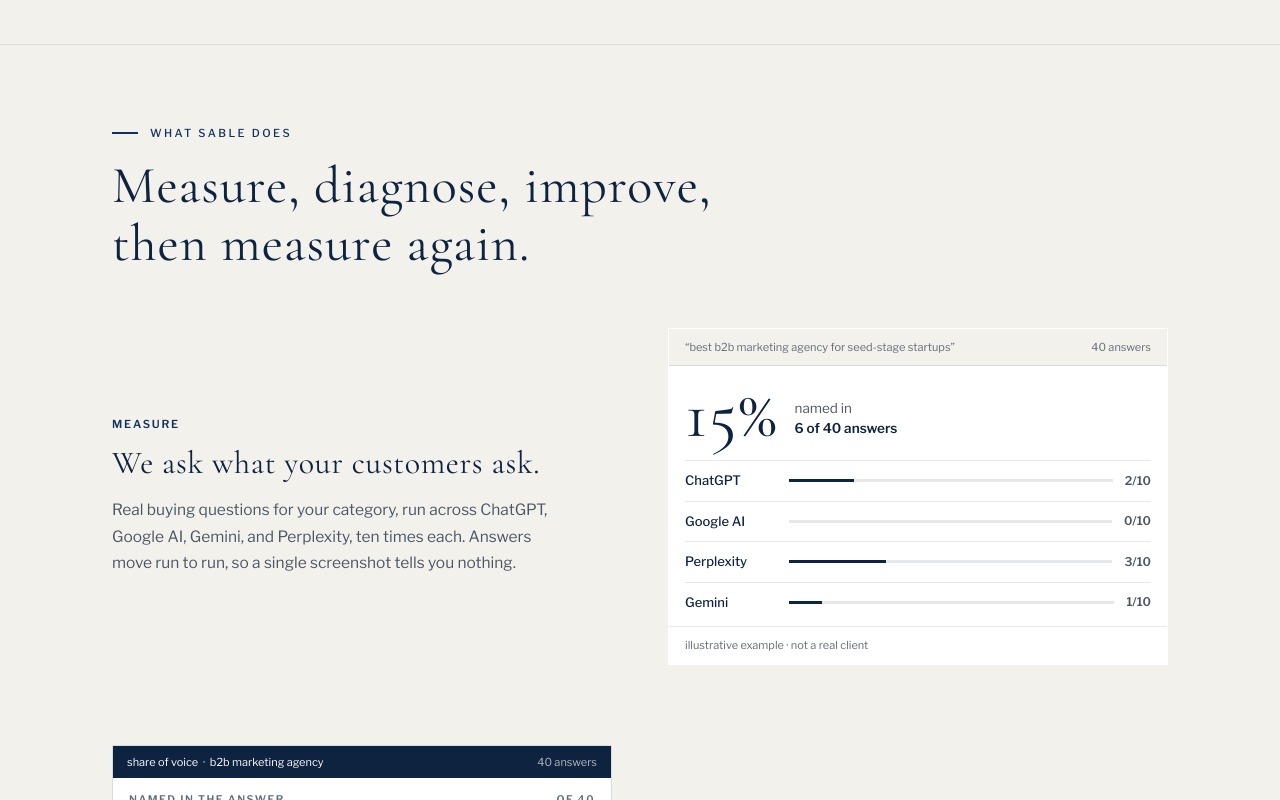
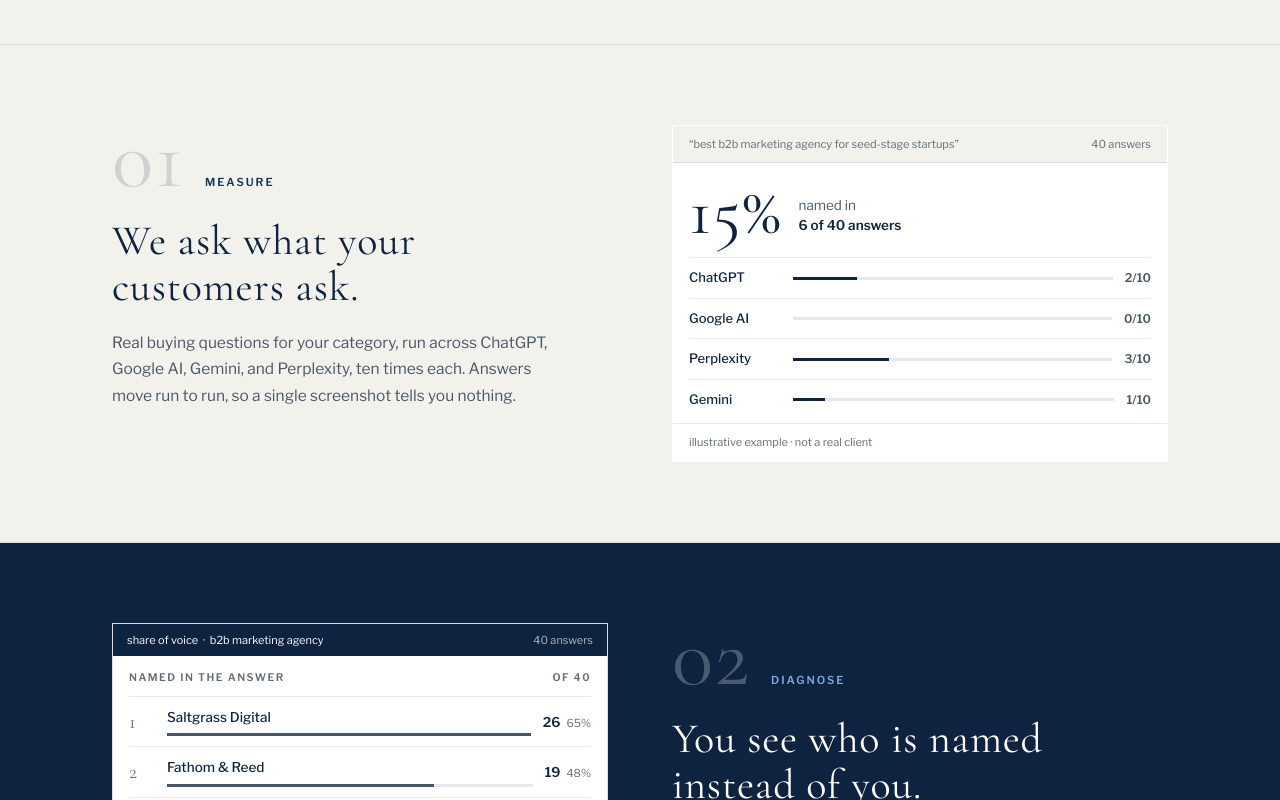
Before and after one commit to jtnoji/geoWebsite, a Next.js app: page / in a window 1280 px wide. Shown: the part 2880-3680 px from the top of the page. Built offline with nearby package versions, Linux system fonts and the light colour scheme.

Commit message:
reformatting v6

```diff
--- a/app/page.tsx
+++ b/app/page.tsx
@@ -337,43 +337,84 @@
       </section>
 
       {/* ---- 4. WHAT SABLE DOES -----------------------------------------
-          Four capabilities, each paired with the artifact it produces rather
-          than with a paragraph about it. Alternating sides so the page has a
-          rhythm to scroll rather than four identical rows.
+          Four capabilities, each its own full-bleed section, ALTERNATING navy
+          and paper. This is the pacing change: the page used to run one dark
+          hero and then eight paper sections, which is why it scrolled like a
+          document. Now the surface flips four times on the way down and the
+          reader feels the progression instead of reading that there is one.
+
+          The artifacts are all white cards, which is what makes the flip work
+          in both directions: on paper they sit in the page, on navy they are
+          the lit object in a dark room.
 
           Improve carries FoundationList, which restores the four technical
           foundations to the site: they were the largest block orphaned by the
           conversion pass, and "what we would fix" is where they belong. */}
-      <section id="features" className="scroll-mt-20 border-b border-line">
+      <div id="features" className="scroll-mt-20">
+        {CAPABILITIES.map((cap, i) => {
+          const dark = i % 2 === 1;
+          return (
+            <section
+              key={cap.key}
+              className={dark ? "bg-ink text-white" : "border-b border-line"}
+            >
               <div className={SECTION}>
-          <div data-reveal className="max-w-[620px]">
-            <RuleEyebrow>What Sable does</RuleEyebrow>
-            <h2 className={`mt-4 ${H2}`}>
-              Measure, diagnose, improve, then measure again.
-            </h2>
+                {/* items-start + a sticky copy column. Improve's artifact is
+                    the four-foundation list and runs ~1400px; centred against
+                    it, the copy floated in the middle of an empty half. Now it
+                    holds at the top and rides the artifact down, which also
+                    gives the long section a reason to be long. */}
+                <div className="grid items-start gap-10 md:grid-cols-2 md:gap-16">
+                  <div
+                    data-reveal
+                    className={`min-w-0 md:sticky md:top-28 ${
+                      i % 2 === 1 ? "md:order-2" : ""
+                    }`}
+                  >
+                    {/* The numeral is the spine. Oversized, serif, and set
+                        against the eyebrow rather than above it, so each
+                        section opens on a mark you can find at a glance while
+                        scrolling. Four of them in sequence is the tactile
+                        sense of progression the cards were not giving. */}
+                    <div className="flex items-baseline gap-5">
+                      <span
+                        aria-hidden="true"
+                        className={`display text-[clamp(52px,7vw,86px)] leading-[0.8] ${
+                          dark ? "text-white/25" : "text-ink/15"
+                        }`}
+                      >
+                        {String(i + 1).padStart(2, "0")}
+                      </span>
+                      <p
+                        className={`font-mono text-[11px] font-semibold uppercase tracking-[0.18em] ${
+                          dark ? "text-sky" : "text-accent"
+                        }`}
+                      >
+                        {cap.eyebrow}
+                      </p>
                     </div>
 
-          <div className="mt-14 flex flex-col gap-16 md:gap-20">
-            {CAPABILITIES.map((cap, i) => (
-              <div
-                key={cap.key}
-                className="grid items-center gap-9 md:grid-cols-2 md:gap-14"
+                    <h3
+                      className={`display mt-6 text-[clamp(28px,3.4vw,42px)] leading-[1.1] text-pretty ${
+                        dark ? "text-white" : "text-ink"
+                      }`}
                     >
-                <div
-                  data-reveal
-                  className={`min-w-0 ${i % 2 === 1 ? "md:order-2" : ""}`}
-                >
-                  <p className="font-mono text-[11px] font-semibold uppercase tracking-[0.16em] text-accent">
-                    {cap.eyebrow}
-                  </p>
-                  <h3 className="display mt-3 text-[clamp(24px,2.7vw,32px)] leading-[1.15] text-ink text-pretty">
                       {cap.heading}
                     </h3>
-                  <p className="mt-4 max-w-[440px] text-[15.5px] leading-[1.7] text-ink-soft">
+                    <p
+                      className={`mt-5 max-w-[440px] text-[15.5px] leading-[1.7] ${
+                        dark ? "text-white/75" : "text-ink-soft"
+                      }`}
+                    >
                       {cap.body}
                     </p>
                   </div>
-                <div data-reveal="scale" style={delay(120)} className="min-w-0">
+
+                  <div
+                    data-reveal="scale"
+                    style={delay(120)}
+                    className="min-w-0"
+                  >
                     {cap.key === "measure" && <FoldReadout />}
                     {cap.key === "diagnose" && <ShareOfVoice />}
                     {cap.key === "improve" && <FoundationList />}
@@ -387,10 +428,11 @@
                     )}
                   </div>
                 </div>
-            ))}
-          </div>
               </div>
             </section>
+          );
+        })}
+      </div>
 
       {/* ---- 5. PROOF ----------------------------------------------------
           One sample result, with the repeated-run methodology folded into it
--- a/components/LiveAnswer.tsx
+++ b/components/LiveAnswer.tsx
@@ -97,7 +97,7 @@
       {/* The answers, stacked in one grid cell exactly like the questions, so
           the panel never changes height as they swap. */}
       <div className="grid px-4 pb-4 pt-3.5">
-        {PROMPT_DEMO.questions.map(({ q, engine, answer }, i) => (
+        {PROMPT_DEMO.questions.map(({ q, engine, lead }, i) => (
           <div
             key={q}
             className="prompt-answer col-start-1 row-start-1"
@@ -112,12 +112,28 @@
               {engine}
             </p>
             <p className="mt-2 text-[14.5px] leading-[1.6] text-white/85">
-              {answer}
+              {lead}
             </p>
-            <p className="mt-3.5 inline-flex items-center gap-2.5 rounded-lg bg-white px-3.5 py-2 text-[13px] font-semibold text-ink">
-              <span aria-hidden="true" className="h-2 w-2 rounded-full bg-ink" />
-              Your business: not mentioned
-            </p>
+
+            {/* THE SHORTLIST, DRAWN. The answer used to say "Competitor A,
+                Competitor B, and Competitor C" in a sentence, which reads as
+                prose about naming rather than as naming. Three filled chips
+                and one empty one is the same information as a picture: the
+                list has four slots in the reader's head and theirs is the one
+                with nothing in it. */}
+            <ul className="mt-3.5 flex flex-wrap items-center gap-2">
+              {PROMPT_DEMO.named.map((name) => (
+                <li
+                  key={name}
+                  className="rounded-full bg-white/[0.16] px-3.5 py-[7px] text-[12.5px] font-medium text-white"
+                >
+                  {name}
+                </li>
+              ))}
+              <li className="rounded-full border border-dashed border-white/35 px-3.5 py-[7px] text-[12.5px] font-medium text-white/45">
+                your business
+              </li>
+            </ul>
           </div>
         ))}
       </div>
--- a/lib/home.ts
+++ b/lib/home.ts
@@ -211,40 +211,38 @@
     {
       q: "what is the best restaurant in my area?",
       engine: "ChatGPT",
-      answer:
-        "A few that come up often in {your city}: Competitor A, Competitor B, and Competitor C.",
+      lead: "A few that come up often in {your city}:",
     },
     {
       q: "where should I get my hair done?",
       engine: "Google AI",
-      answer:
-        "Based on reviews and recent write-ups, Competitor A and Competitor B are the ones most often recommended.",
+      lead: "Based on reviews and recent write-ups, the ones most often recommended:",
     },
     {
       q: "what is the best skincare for dry skin?",
       engine: "Perplexity",
-      answer:
-        "Most comparison guides point to Competitor A, with Competitor B and Competitor C close behind.",
+      lead: "Most comparison guides point to the same three:",
     },
     {
       q: "which shoe brand is most comfortable?",
       engine: "Gemini",
-      answer:
-        "Competitor A is named most consistently, followed by Competitor B and Competitor C.",
+      lead: "Named most consistently across the reviews I can see:",
     },
     {
       q: "what is the best gym for beginners?",
       engine: "ChatGPT",
-      answer:
-        "For someone starting out, I would look at Competitor A, Competitor B, or Competitor C.",
+      lead: "For someone starting out, I would look at:",
     },
     {
       q: "who does good plumbing near me?",
       engine: "Google AI",
-      answer:
-        "In {your city}, Competitor A, Competitor B, and Competitor C come up the most.",
+      lead: "In {your city}, these come up the most:",
     },
   ],
+  /** Every answer names three. The count is the argument: a shortlist has
+      room for a handful, and the fourth slot in the hero is the reader's,
+      drawn empty. */
+  named: ["Competitor A", "Competitor B", "Competitor C"],
   caption:
     "Your customers ask questions like these every day. We measure what the answer says.",
 } as const;
--- a/tests/pages.ts
+++ b/tests/pages.ts
@@ -29,7 +29,10 @@
     mustContain: [
       "Your customers are asking AI who to hire",
       "Sable measures where your business appears across ChatGPT",
-      "Measure, diagnose, improve, then measure again.",
+      /* Capability one's heading. The wrapper h2 it replaced went away when
+         each capability became its own full-bleed section, so this pins the
+         sequence itself rather than a signpost above it. */
+      "We ask what your customers ask.",
       /* The commercial options are on the home page now, so a crawler losing
          them is a real regression rather than a copy edit. */
       "Full AI Visibility Audit",
```
Lines whose indentation alone changed are shown as unchanged.
